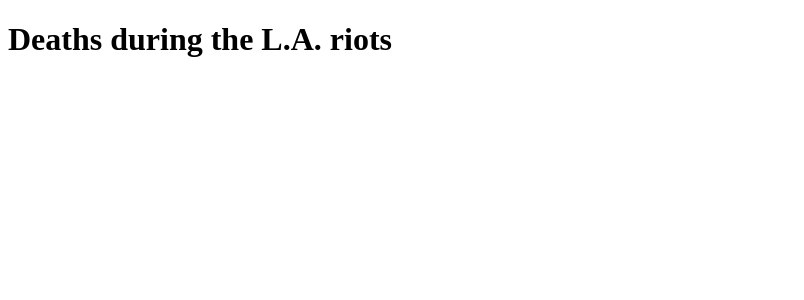
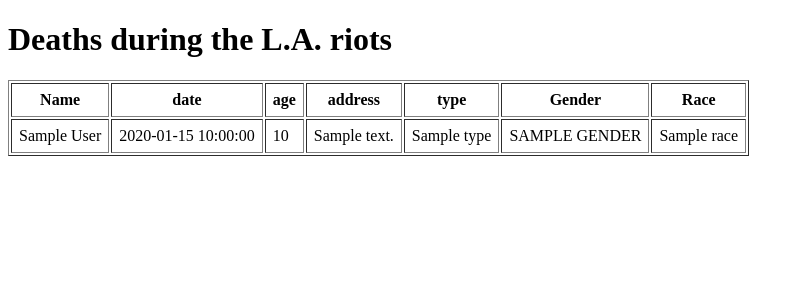
Before and after one commit to Alva-Wies/first-news-app, a Flask app: template templates/index.html in a window 1280 px wide. Shown: the top 300 px of the page, without its empty margins (0-804 px from the left). Run offline with Flask 2, Linux system fonts and the light colour scheme; the template is opened without the code that fills it: most values are stand-ins (such as "Sample title", 1, 10 or a date in 2020).

Commit message:
added new html table

```diff
--- a/app.py
+++ b/app.py
@@ -1,11 +1,22 @@
+import csv
 from flask import Flask
 from flask import render_template
 app = Flask(__name__)
 
+
+def get_csv():
+	csv_path = "static/la-riots-deaths.csv"
+	csv_file = open(csv_path, 'rb')
+	csv_obj = csv.DictReader(csv_file)
+	csv_list = list(csv_obj)
+	return csv_list
+
+
 @app.route('/')
 def index():
 	template = "index.html"
-	return render_template(template)
+	object_list = get_csv()
+	return render_template(template, object_list=object_list)
 
 
 #if this script is being run from the command line
--- a/templates/index.html
+++ b/templates/index.html
@@ -3,5 +3,28 @@
     <head></head>
     <body>
         <h1>Deaths during the L.A. riots</h1>
+         <table border=1 cellpadding=7>
+            <tr>
+                <th>Name</th>
+                <th>date</th>
+                <th>age</th>
+                <th>address</th>
+                <th>type</th>
+                <th>Gender</th>
+                <th>Race</th>
+            </tr>
+            {% for obj in object_list %}
+            <tr>
+                <td>{{ obj.full_name }}</td>
+                <td>{{ obj.date }}</td>
+                <td>{{ obj.age }}</td>
+                <td>{{ obj.address }}</td>
+                <td>{{ obj.type }}</td>
+                <td>{{ obj.gender|upper}}</td>
+                <td>{{ obj.race }}</td>
+
+            </tr>
+            {% endfor %}
+        </table>
     </body>
 </html>
```
